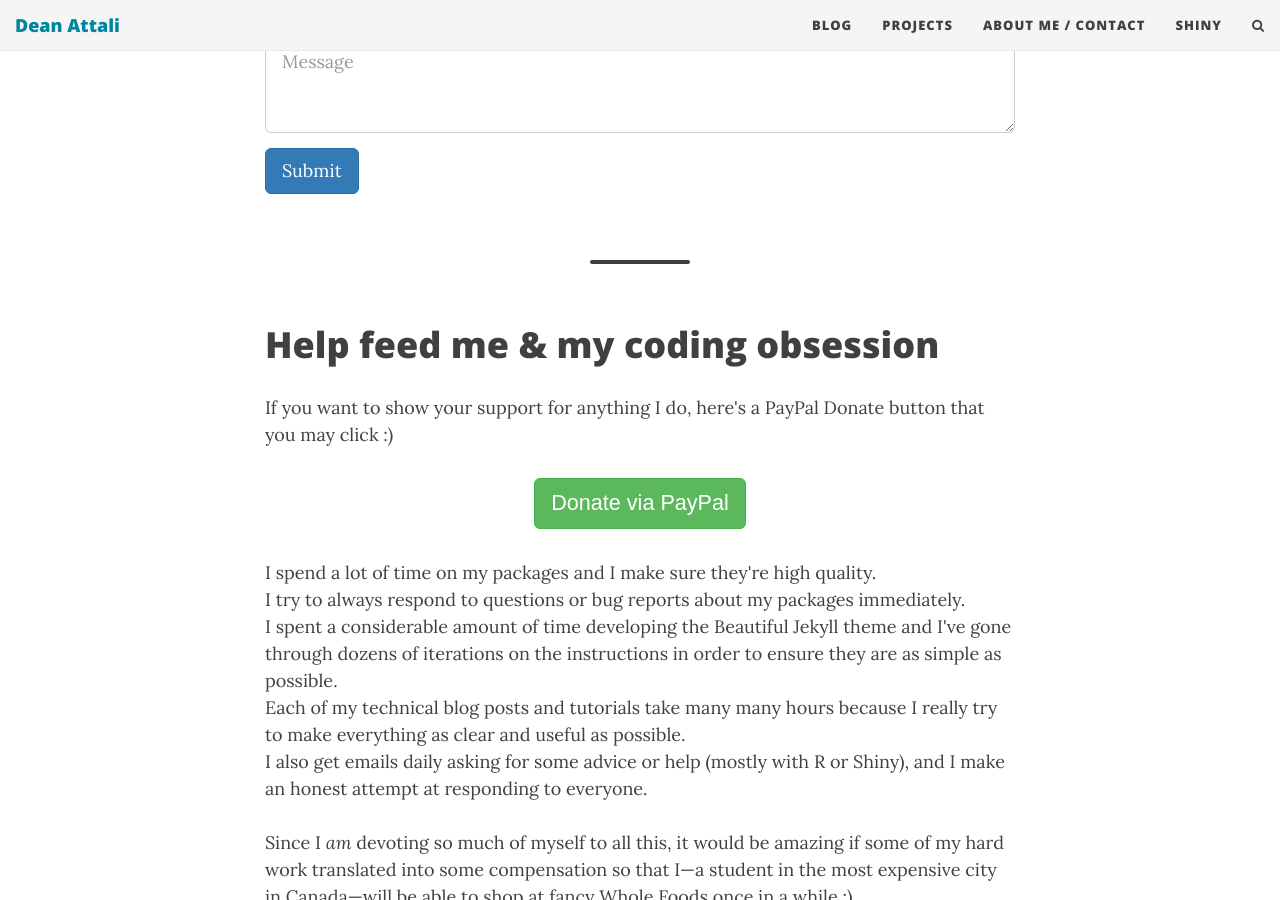
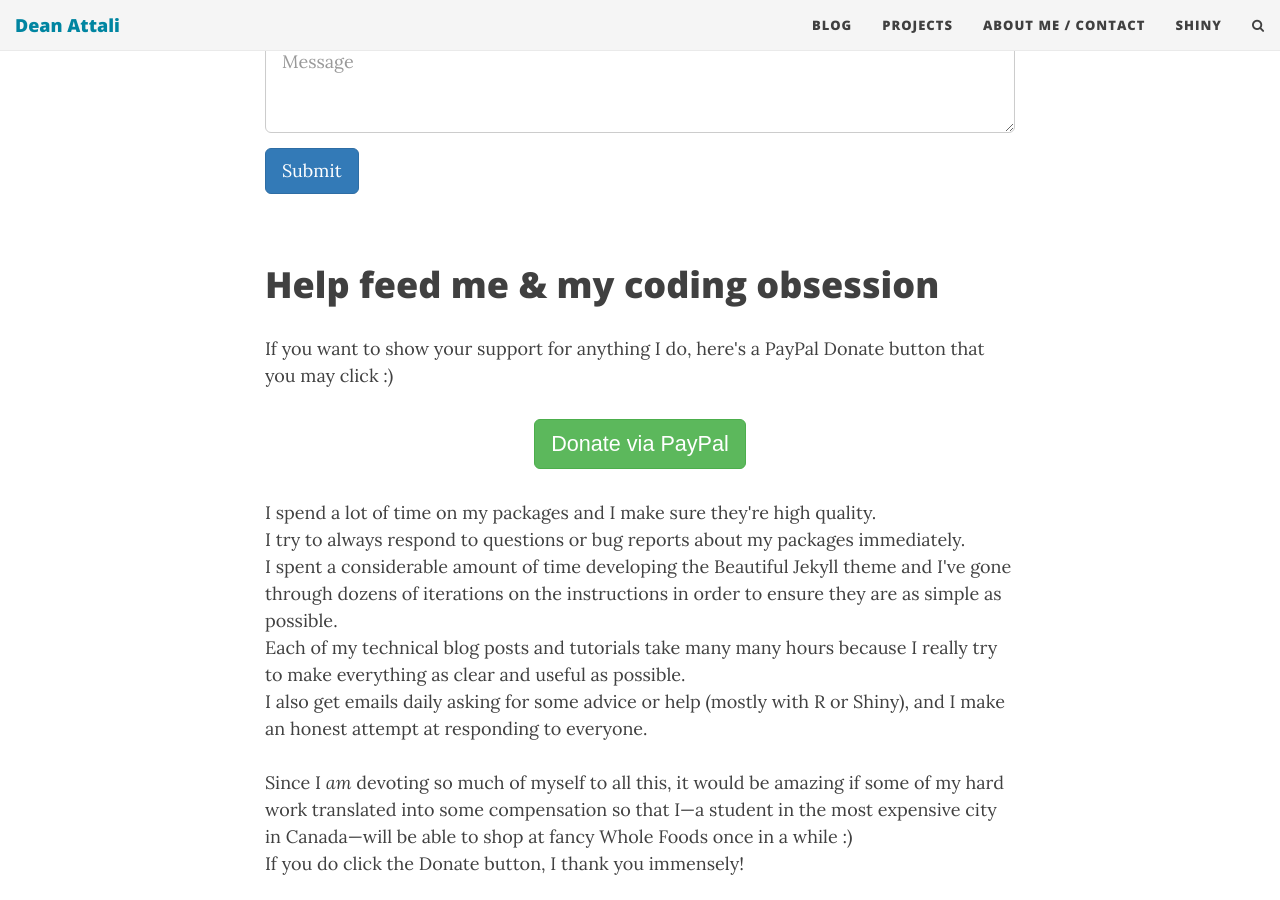
Before and after one commit to daattali/daattali.github.io, a Jekyll site: the page built from aboutme.html, in a window 1280 px wide and 900 px high, scrolled down 1376 px. Built offline with Jekyll 4.4.1, drawn with Linux system fonts in a browser that asks for light colours; nearby versions of some CDN libraries.

Commit message:
about page: remove a lot of spacing between contact and donate sections

```diff
--- a/aboutme.html
+++ b/aboutme.html
@@ -76,8 +76,7 @@ Grew up in <i>Tel Aviv, Israel</i>, moved to <i>Toronto, Canada</i> during my te
 
 </div>
 
-<br/><br/>
-<hr class="small" />
+<br/>
 
 <div id="feed-meeee">
   <br/>
```
